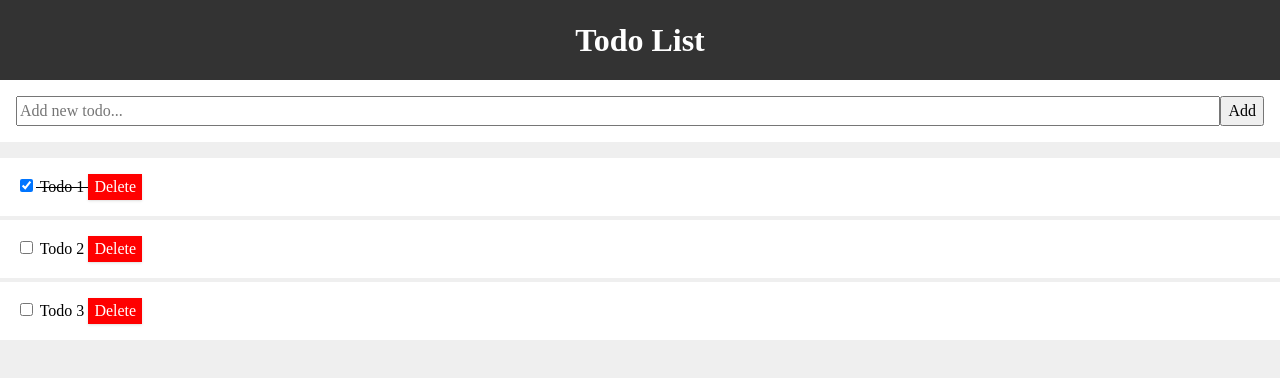
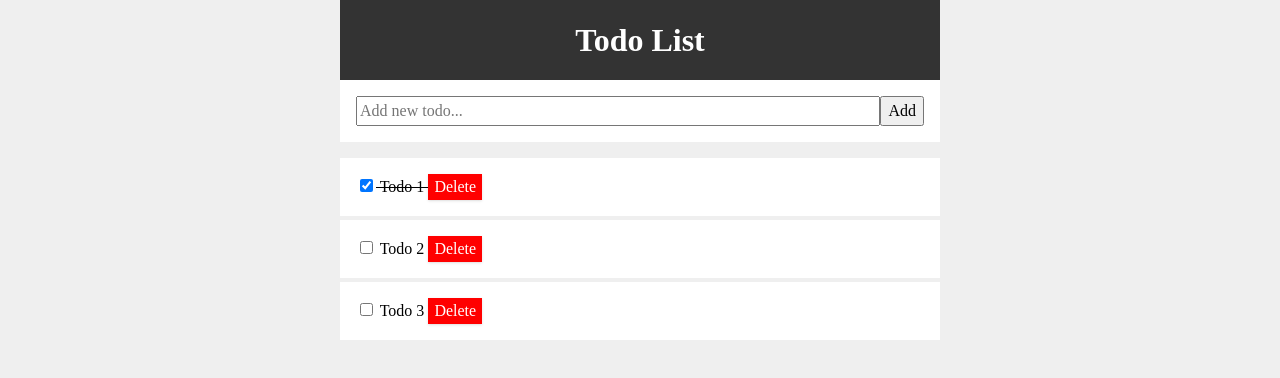
Before and after one commit to uxmoon/todo-list-vue2, a Vue app: page / in a window 1280 px wide. Shown: the top 378 px of the page. Built offline with nearby package versions, Linux system fonts and the light colour scheme.

Commit message:
Added css container styles

```diff
--- a/src/App.vue
+++ b/src/App.vue
@@ -1,5 +1,5 @@
 <template>
-  <div id="app">
+  <div id="app" class="container">
     <HeaderApp />
     <TodosAdd />
     <TodosList v-bind:todos="todos" v-on:del-todo="handleDelete" />
@@ -123,4 +123,10 @@ select {
     scroll-behavior: auto !important;
   }
 }
+
+.container {
+  width: 100%;
+  max-width: 37.5rem;
+  margin-inline: auto;
+}
 </style>
```
